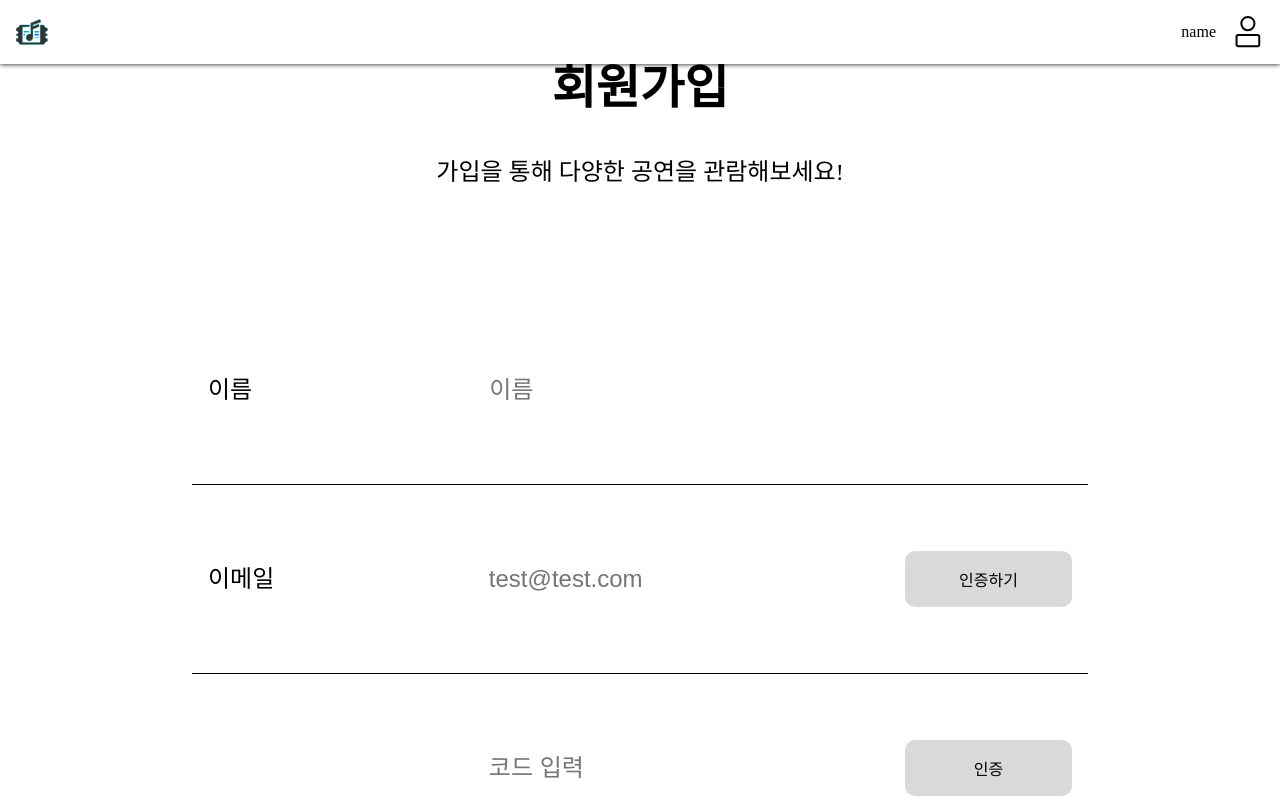
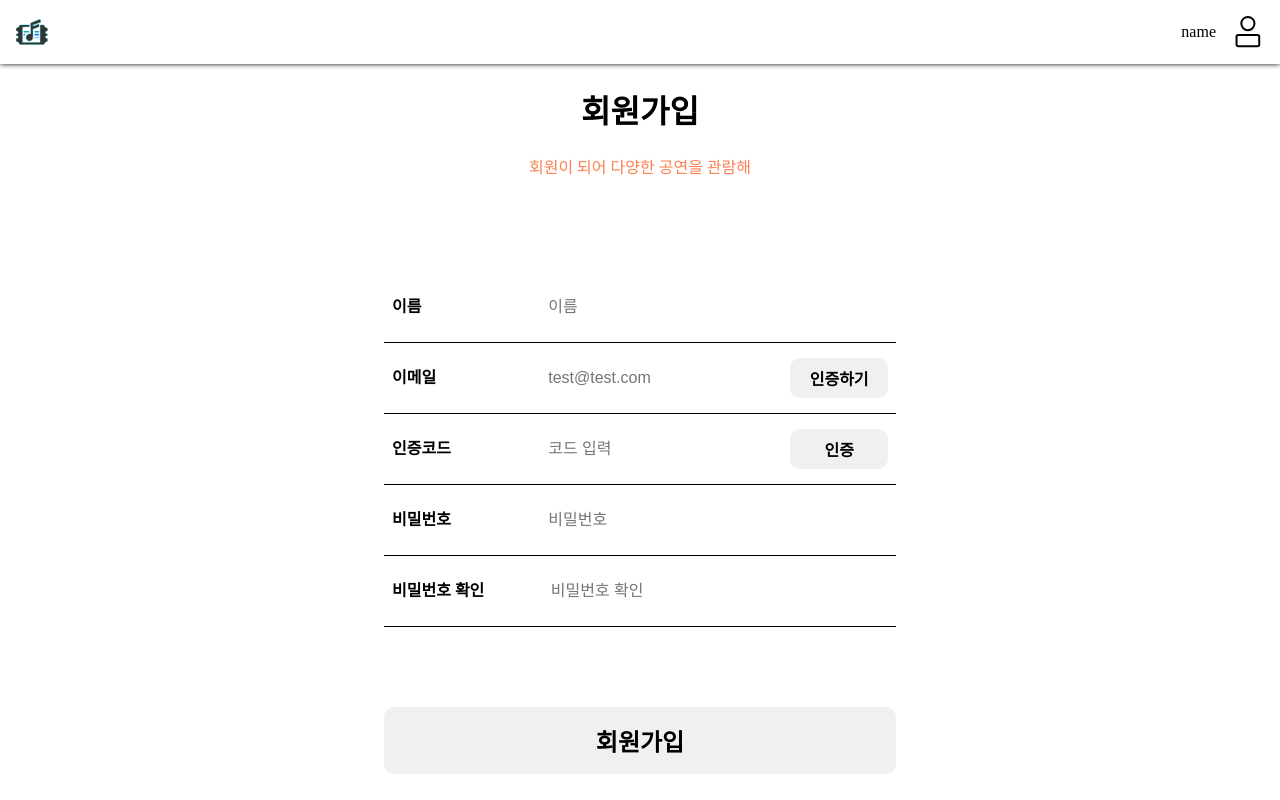
Before and after one commit to Autoever-Forever/autto-frontend, a React (Create React App) app: page /signup in a window 1280 px wide. Shown: the top 800 px of the page. Built offline with nearby package versions, Linux system fonts and the light colour scheme.

Commit message:
AF-69 feat: API 연결 및 디자인 수정

```diff
--- /dev/null
+++ b/src/apis/user/PostEmail.tsx
@@ -0,0 +1,13 @@
+import { instance } from 'apis/api';
+
+export const PostEmail = async (email: string) => {
+  try {
+    const res = await instance.post('/auth/send-verification', {
+      email: email,
+    });
+    return res.data;
+  } catch (err) {
+    console.log(err);
+    return err;
+  }
+};
--- /dev/null
+++ b/src/apis/user/PostEmailCheck.tsx
@@ -0,0 +1,11 @@
+import { instance } from 'apis/api';
+
+export const PostEmailCheck = async (code: string) => {
+  try {
+    const res = await instance.post('/auth/verify-code');
+    return res.data;
+  } catch (err) {
+    console.log(err);
+    return err;
+  }
+};
--- /dev/null
+++ b/src/apis/user/PostSignUp.tsx
@@ -0,0 +1,10 @@
+import { instance } from 'apis/api';
+
+export const PostSignUp = async (signData: FormData) => {
+  try {
+    const res = await instance.post('/auth/signup', signData);
+    return res;
+  } catch (err) {
+    return err;
+  }
+};
--- /dev/null
+++ b/src/components/CommonStyle.tsx
@@ -0,0 +1,15 @@
+import styled from 'styled-components';
+interface ErrorTextProps {
+  margin?: string;
+  available?: boolean;
+}
+export const Wrapper = styled.div`
+  display: flex;
+  flex-direction: column;
+  align-items: center;
+  width: 100%;
+`;
+export const ErrorText = styled.div<ErrorTextProps>`
+  color: var(--text-red);
+  margin-left: ${({ margin }) => (margin ? margin : null)};
+`;
--- a/src/components/JoinForm/JoinForm.tsx
+++ b/src/components/JoinForm/JoinForm.tsx
@@ -1,79 +1,145 @@
-import React, { useState } from 'react';
-import {
-  CategoryWrapper,
-  Input,
-  Label,
-  Wrapper,
-  Form,
-  Button,
-} from './JoinFormStyle';
+import React, { useEffect, useState } from 'react';
+import { CategoryWrapper, Input, Label, Form, Button } from './JoinFormStyle';
+import { ErrorText, Wrapper } from 'components/CommonStyle';
+import { PostEmail } from 'apis/user/PostEmail';
+import { PostEmailCheck } from 'apis/user/PostEmailCheck';
+import { useFormState } from 'react-dom';
+import { PostSignUp } from 'apis/user/PostSignUp';
+import { userInfo } from 'os';
+import useInfo from 'states/Variable';
 function JoinForm() {
-  const [userName, setUserName] = useState<string>();
+  const [name, setName] = useState<string>();
   const [emailId, setEmailId] = useState<string>();
   const [emailCode, setEmailCode] = useState<string>();
-  const [emailAvailable, setEmailAvailable] = useState<string>();
+  const [emailAvailable, setEmailAvailable] = useState<boolean>();
   const [userPassword, setUserPassword] = useState<string>();
   const [userPasswordCheck, setUserPasswordCheck] = useState<string>();
 
+  const { setUserName, setUserEmail } = useInfo((state) => state);
+  const formData = new FormData();
+
   const emailRegExp = /^[a-zA-Z0-9._%+-]+@[a-zA-Z0-9.-]+\.[a-zA-Z]{2,}$/;
 
+  // form 제출
   const submitHandler = () => {
     console.log('submit join');
   };
 
-  const sendCode = () => {
+  // 이메일 코드 전송
+  const sendCode = async () => {
     if (!emailRegExp.test(emailId)) {
       console.log('이메일 형식 불일치');
+      alert('이메일 형식이 일치하지 않습니다. 다시 작성해주세요.');
     } else {
-      console.log('이메일 코드 전송');
+      try {
+        const res = await PostEmail(emailId);
+        if (res.result) {
+          alert(
+            '이메일 코드를 전송했습니다. 이메일 확인 후 코드를 입력해주세요.',
+          );
+        } else {
+          alert(
+            '이메일 전송에 실패하였습니다. 이메일 확인 후 다시 요청해주세요.',
+          );
+        }
+        return;
+      } catch (err) {
+        console.log(err);
+        return;
+      }
     }
   };
+  // 이메일 코드값 확인
   const checkCode = async () => {
-    // 중복확인 api
-    console.log('이메일 코드 확인');
-    // 응답값 확인 - emailAvailable
+    try {
+      const res = await PostEmailCheck(emailCode);
+      if (res.result) {
+        alert('코드 인증이 완료되었습니다.');
+        setEmailAvailable(true);
+      } else {
+        alert('유효한 코드가 아닙니다. 코드를 다시 확인한 후 입력해주세요.');
+      }
+      return;
+    } catch (err) {
+      console.log(err);
+      return;
+    }
   };
 
-  const submitUser = () => {
-    if (userName && emailAvailable && userPassword && userPasswordCheck) {
+  const submitUser = async () => {
     if (userPassword !== userPasswordCheck) {
-       return console.log('비밀번호가 일치하지 않습니다.');
+      return alert('비밀번호가 일치하지 않습니다.');
     }
+    if (userPassword == null) {
+      return alert('비밀번호를 입력해주세요.');
+    }
+    if (!emailAvailable) {
+      return alert('이메일 코드 인증을 진행해주세요.');
+    }
+    if (!name) {
+      return alert('사용자 이름을 입력해주세요.');
+    }
+    // 회원가입 정보 전송하기
+    formData.append('name', name);
+    formData.append('email', emailId);
+    formData.append('verficationCode', emailCode);
+    formData.append('userPw', userPassword);
+    formData.append('confirmPassword', userPassword);
+
+    try {
+      const res = await PostSignUp(formData);
+
+      if (res.result) {
+        setUserName(res.data.name);
+        setUserEmail(res.data.email);
+        return alert('회원가입이 성공적으로 완료되었습니다.');
       } else {
-      console.log('회원가입 정부 불충족');
+        return alert('회원가입에 실패하였습니다. 다시 진행해주세요.');
       }
-    return console.log('회원가입 정보 전송');
+    } catch (err) {
+      return alert('회원가입에 실패하였습니다.' + err);
+    }
   };
+
   return (
     <Wrapper>
       <Form onSubmit={submitHandler}>
         <CategoryWrapper>
           <Label>이름</Label>
-          <Input
-            placeholder="이름"
-            onChange={(e) => setUserName(e.target.value)}
-          />
+          <Input placeholder="이름" onChange={(e) => setName(e.target.value)} />
         </CategoryWrapper>
         <CategoryWrapper>
           <Label>이메일</Label>
           <Input
             placeholder="test@test.com"
             style={{ width: '50%' }}
-            onChange={(e) => setEmailId(e.target.value)}
+            onChange={(e) => {
+              setEmailId(e.target.value);
+            }}
           />
-          <Button size="20%" onClick={() => sendCode()}>
+          <Button
+            type="button"
+            size="20%"
+            available={emailRegExp.test(emailId)}
+            onClick={sendCode}
+          >
             인증하기
           </Button>
         </CategoryWrapper>
 
         <CategoryWrapper>
-          <Label style={{ visibility: 'hidden' }}>인증코드</Label>
+          <Label>인증코드</Label>
           <Input
             placeholder="코드 입력"
             style={{ width: '50%' }}
             onChange={(e) => setEmailCode(e.target.value)}
           />
-          <Button size="20%" onClick={() => checkCode()}>
+          <Button
+            type="button"
+            size="20%"
+            available={emailCode && emailCode.length > 0}
+            onClick={() => checkCode()}
+          >
             인증
           </Button>
         </CategoryWrapper>
@@ -88,16 +154,33 @@ function JoinForm() {
         </CategoryWrapper>
         <CategoryWrapper>
           <Label>비밀번호 확인</Label>
+          <div style={{ width: '70%', justifyContent: 'flex-start' }}>
             <Input
               type="password"
               placeholder="비밀번호 확인"
+              width="100%"
               onChange={(e) => setUserPasswordCheck(e.target.value)}
             />
+            {userPassword && userPassword != userPasswordCheck ? (
+              <ErrorText margin="10px">비밀번호가 일치하지 않습니다.</ErrorText>
+            ) : null}
+          </div>
         </CategoryWrapper>
-        {userPassword && userPassword != userPasswordCheck ? (
-          <p>비밀번호가 일치하지 않습니다.</p>
-        ) : null}
-        <Button type="submit" margin="5rem" onClick={() => submitUser()}>
+
+        <Button
+          type="button"
+          margin="5rem"
+          fontSize="1.5rem"
+          padding="1rem"
+          available={
+            name &&
+            emailId &&
+            emailCode &&
+            userPassword &&
+            userPassword == userPasswordCheck
+          }
+          onClick={() => submitUser()}
+        >
           회원가입
         </Button>
       </Form>
--- a/src/components/JoinForm/JoinFormStyle.tsx
+++ b/src/components/JoinForm/JoinFormStyle.tsx
@@ -1,48 +1,58 @@
 import styled from 'styled-components';
+
 interface ButtonProps {
   size?: string;
   margin?: string;
+  fontSize?: string;
+  padding?: string;
+  available?: boolean;
+  color?: string;
 }
-export const Wrapper = styled.div`
-  display: flex;
-  flex-direction: column;
-  align-items: center;
-  width: 100%;
-`;
+
+interface InputProps {
+  width?: string;
+}
+
 export const Form = styled.form`
   border: none;
-  padding: 2rem 0;
+  padding: 1rem 0;
   display: flex;
   flex-direction: column;
   justify-content: center;
-  width: 70%;
+  width: 40%;
 `;
 export const CategoryWrapper = styled.div`
   display: flex;
   flex-direction: row;
   justify-content: flex-start;
   align-items: center;
-  padding: 3rem 1rem;
+  padding: 0.5rem;
   border-bottom: solid 1px black;
 `;
 export const Label = styled.label`
-  font-size: 1.5rem;
+  font-size: 1rem;
+  font-weight: bold;
   width: 30%;
   text-align: left;
 `;
-export const Input = styled.input`
+export const Input = styled.input<InputProps>`
   border: none;
-  font-size: 1.5rem;
-  padding: 1rem;
-  width: 70%;
-  margin: 1rem;
+  padding: 10px;
+  font-size: 1rem;
+  width: ${({ width }) => (width ? width : '70%')};
+  margin: 0.5rem;
+  margin-left: ${(width) => (width ? 0 : null)};
 `;
 export const Button = styled.button<ButtonProps>`
-  font-size: 1rem;
-  background-color: #d9d9d9;
+  font-size: ${({ fontSize }) => (fontSize ? fontSize : '1rem')};
+  color: ${({ available }) => (available ? 'white' : 'black')};
+  font-weight: bold;
+  background-color: ${({ available }) =>
+    available ? 'var(--main-blue)' : 'var(--bg-grey)'};
   border-radius: 10px;
-    padding: 1rem;
+  padding: ${({ padding }) => (padding ? padding : '0.5rem')};
   border: none;
   width: ${({ size }) => (size ? size : '100%')};
   margin-top: ${({ margin }) => (margin ? margin : 0)};
+  cursor: pointer;
 `;
--- a/src/pages/User/Join/Join.tsx
+++ b/src/pages/User/Join/Join.tsx
@@ -1,11 +1,12 @@
 import JoinForm from 'components/JoinForm/JoinForm';
 import React from 'react';
-import { SubTitle, Title, Wrapper } from './JoinStyle';
+import { SubTitle, Title } from './JoinStyle';
+import { Wrapper } from 'components/CommonStyle';
 function Join() {
   return (
     <Wrapper>
       <Title>회원가입</Title>
-      <SubTitle>가입을 통해 다양한 공연을 관람해보세요!</SubTitle>
+      <SubTitle>회원이 되어 다양한 공연을 관람해</SubTitle>
       <JoinForm />
     </Wrapper>
   );
--- a/src/pages/User/Join/JoinStyle.tsx
+++ b/src/pages/User/Join/JoinStyle.tsx
@@ -1,16 +1,12 @@
 import styled from 'styled-components';
-export const Wrapper = styled.div`
-  display: flex;
-  flex-direction: column;
-  justify-content: center;
-  align-items: center;
-`;
+
 export const Title = styled.text`
-  font-size: 3rem;
-  margin-bottom: 3rem;
+  font-size: 2rem;
   font-weight: bold;
+  margin: 2rem;
 `;
 export const SubTitle = styled.text`
-  font-size: 1.5rem;
+  font-size: 1rem;
   margin-bottom: 5rem;
+  color: var(--text-orange);
 `;
--- a/src/utils/GlobalStyle.tsx
+++ b/src/utils/GlobalStyle.tsx
@@ -12,6 +12,10 @@ export const GlobalStyle = createGlobalStyle`
     --text-grey: #B9B9B9;
     --text-black: #495057;
     --text-white: #FFFFFF;
+    --text-orange: #FF7F50;
+    --text-red: #E63312;
+
+    --bg-grey: #F0F0F0;
     }
 
 `;
```
Also changed, not shown: src/states/Variable.tsx (+10 -2 lines). Lines whose indentation alone changed are shown as unchanged.
